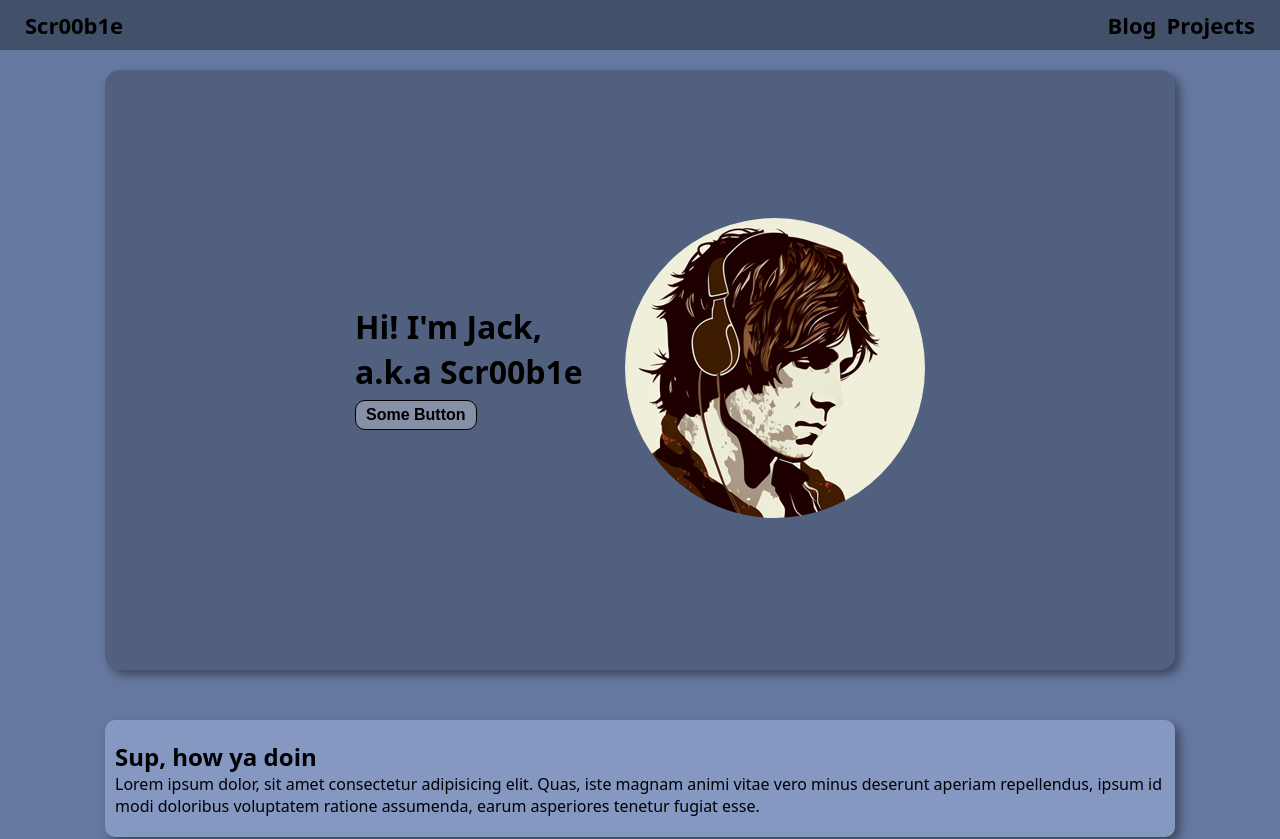
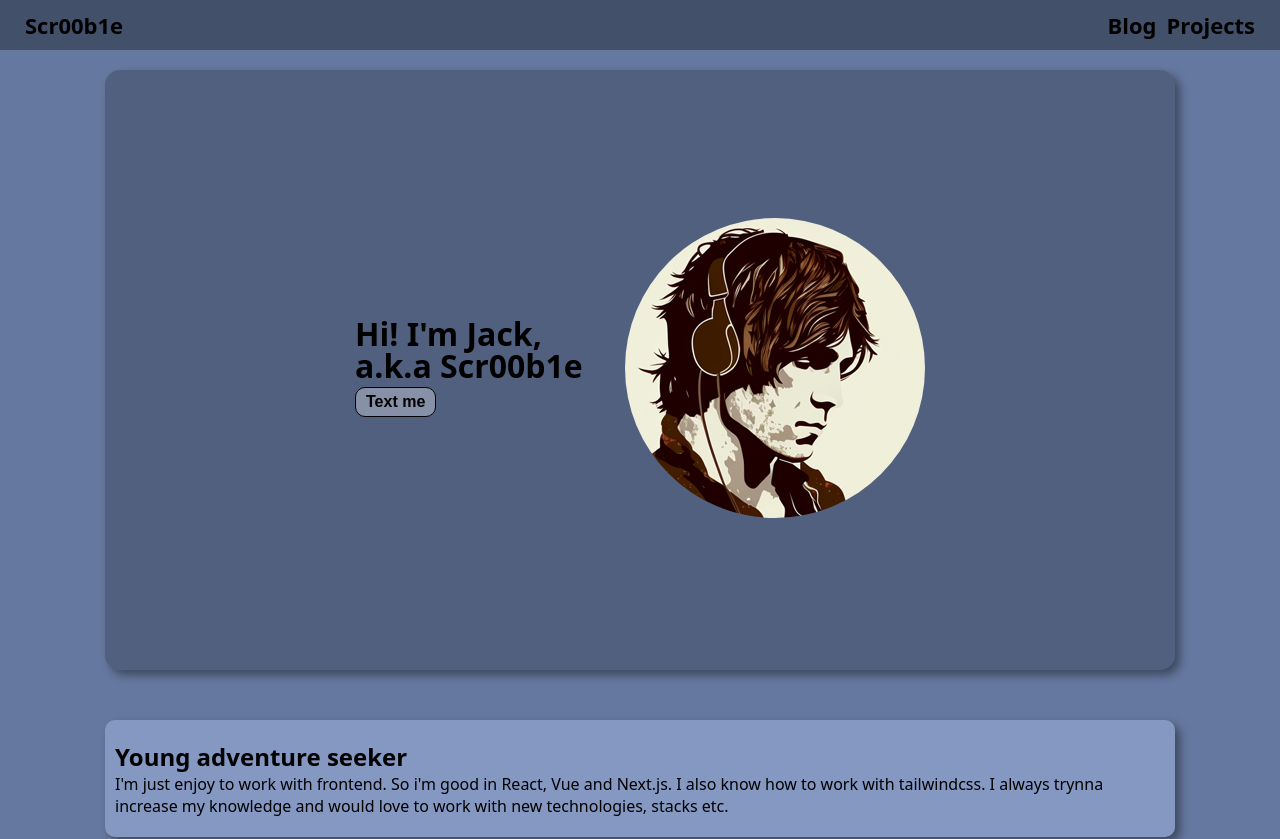
Before and after one commit to Scr00b1e/portfolio, a React (Vite) app: page / in a window 1280 px wide. Shown: the top 839 px of the page. Built offline with nearby package versions, Linux system fonts and the light colour scheme.

Commit message:
text changed

```diff
--- a/src/components/Intro.tsx
+++ b/src/components/Intro.tsx
@@ -8,7 +8,7 @@ const Intro: React.FC = () => {
                 <h1>Hi! I'm Jack,</h1>
                 <h1>a.k.a Scr00b1e</h1>
                 {/* <p>Junior Front-end developer</p> */}
-                <button className='btn'>Some Button</button>
+                <button className='btn'>Text me</button>
             </div>
             <div>
                 <img src="./v2.png" alt="" className='intro__img' />
--- a/src/pages/Home.tsx
+++ b/src/pages/Home.tsx
@@ -13,8 +13,8 @@ const Home: React.FC = () => {
 
             <section className='words shadow'>
                 <div>
-                    <h1>Sup, how ya doin</h1>
-                    <p>Lorem ipsum dolor, sit amet consectetur adipisicing elit. Quas, iste magnam animi vitae vero minus deserunt aperiam repellendus, ipsum id modi doloribus voluptatem ratione assumenda, earum asperiores tenetur fugiat esse.</p>
+                    <h1>Young adventure seeker</h1>
+                    <p>I'm just enjoy to work with frontend. So i'm good in React, Vue and Next.js. I also know how to work with tailwindcss. I always trynna increase my knowledge and would love to work with new technologies, stacks etc.</p>
                 </div>
             </section>
 
--- a/src/styles/intro.scss
+++ b/src/styles/intro.scss
@@ -16,10 +16,11 @@
 
         h1 {
             font-size: 32px;
-            line-height: 1.4;
+            line-height: 1;
         }
 
         p {
+            margin: 5px 0;
             font-size: 20px;
         }
     }
```
